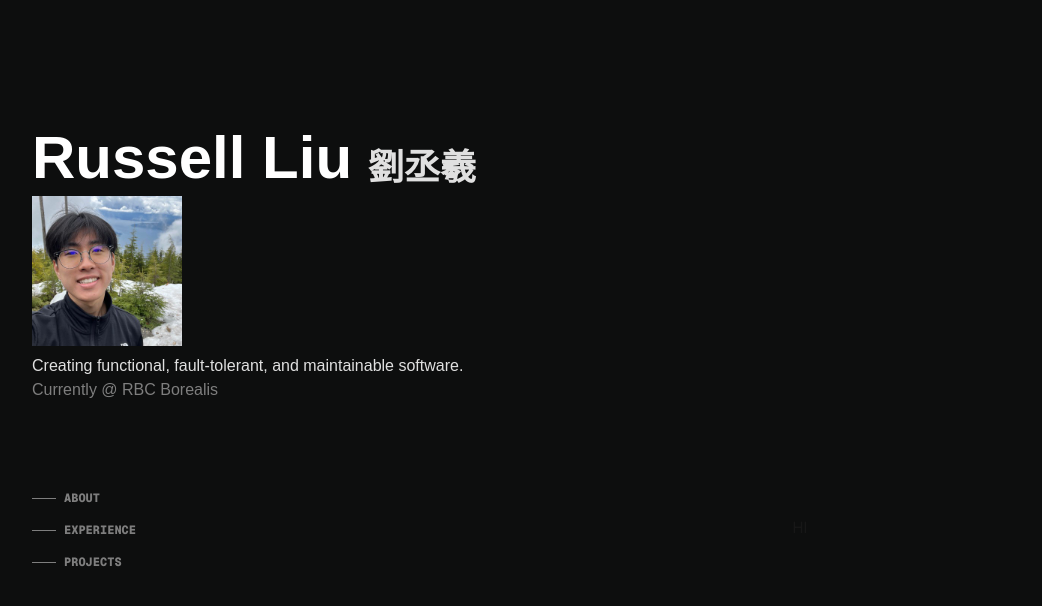
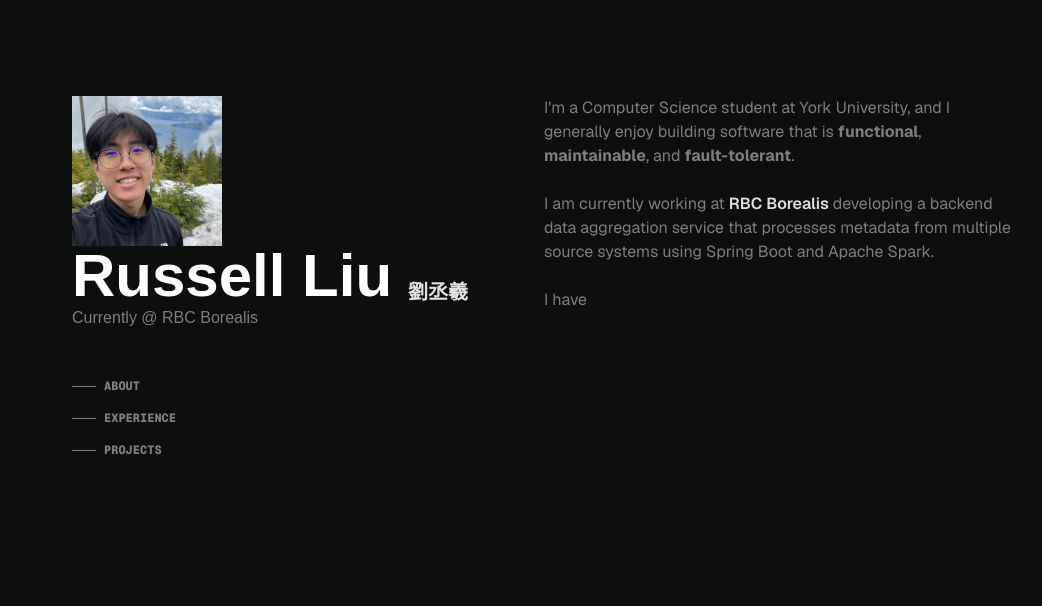
Before and after one commit to russl8/portfolio_v2, a Next.js app: page / in a window 1280 px wide. Shown: the top 606 px of the page, without its empty margins (96-1138 px from the left). Built offline with nearby package versions, Linux system fonts and the light colour scheme.

Commit message:
modularized about+intro

```diff
--- a/app/layout.tsx
+++ b/app/layout.tsx
@@ -28,7 +28,7 @@ export default function RootLayout({
       <body
         className={`${geistSans.variable} ${geistMono.variable} antialiased`}
       >
-        <div className="flex flex-col md:flex-row h-screen max-w-screen-lg mx-auto my-32">
+        <div className="flex flex-col lg:flex-row h-screen max-w-screen-lg mx-auto my-24 px-10">
           <div className="md:flex-1">
             <Navigation />
           </div>
--- a/app/page.tsx
+++ b/app/page.tsx
@@ -1,9 +1,12 @@
+import About from "@/components/about/About";
+import MyLink from "@/components/components/MyLink";
 import Image from "next/image";
+import Link from "next/link";
 
 export default function Home() {
   return (
-    <div className="flex min-h-screen items-center justify-center font-sans dark:bg-black">
-        HI
-    </div>
+  <>
+  <About/>
+  </>
   );
 }
--- a/components/About.tsx
+++ /dev/null
@@ -1,23 +0,0 @@
-import Image from "next/image";
-
-export default function About() {
-  return (
-    <section className="pb-20">
-      <h1 className="font-bold text-4xl flex space-x-4">
-        <span className="text-header text-6xl">Russell Liu</span>
-        <span className="text-4xl text-subheading self-end">劉丞羲</span>
-      </h1>
-      <Image
-        className="my-2"
-        src="/headshot.jpeg"
-        alt="photo of me"
-        width={150}
-        height={150}
-      />
-      <p className="text-body">
-        Creating functional, fault-tolerant, and maintainable software.
-      </p>
-      <p className="text-secondary">Currently @ RBC Borealis</p>
-    </section>
-  );
-}
--- a/components/Navigation.tsx
+++ b/components/Navigation.tsx
@@ -1,39 +1,35 @@
-import About from "./About";
-
+import Intro from "./intro/Intro";
 
 const Navigation = () => {
   return (
     <nav className="text-subtext">
-            <About />
-
-            <div className="flex flex-col">
+      <Intro />
+      <div className="pt-10 hidden lg:flex flex-col">
         <NavLink text="About" />
         <NavLink text="Experience" />
         <NavLink text="Projects" />
       </div>
-
     </nav>
-    )
-}
+  );
+};
 
 type NavLinkProps = {
-    text: String
-}
+  text: String;
+};
 const NavLink = ({ text }: NavLinkProps) => {
   return (
-        <div className="text-secondary flex flex-row items-center group my-2
-            hover:cursor-pointer hover:text-subheading">
+    <div
+      className="text-secondary flex flex-row items-center group my-2
+            hover:cursor-pointer hover:text-subheading"
+    >
       <hr
-                className="
-                    h-px bg-secondary flex-1 mr-2 max-w-6
+        className="h-px bg-secondary flex-1 mr-2 max-w-6
                     group-hover:max-w-12
                     **transition-[width] duration-200 ease-in-out**"
       />
-            <p className="text-xs font-extrabold font-mono">
-                {text.toUpperCase()}
-            </p>
+      <p className="text-xs font-extrabold font-mono">{text.toUpperCase()}</p>
     </div>
-    )
-}
+  );
+};
 
 export default Navigation;
--- /dev/null
+++ b/components/about/About.tsx
@@ -0,0 +1,29 @@
+import MyLink from "../components/MyLink";
+
+const About = () => {
+  return (
+    <section className="">
+      <div className="min-h-screen font-sans text-secondary">
+        <p>
+          I'm a Computer Science student at York University, and I generally
+          enjoy building software that is <b>functional</b>, <b>maintainable</b>
+          , and <b>fault-tolerant</b>.
+        </p>
+        <br></br>
+        <p>
+          I am currently working at{" "}
+          <MyLink
+            text="RBC Borealis"
+            url="https://rbcborealis.com/applications/lumina-platform/"
+          />{" "}
+          developing a backend data aggregation service that processes metadata
+          from multiple source systems using Spring Boot and Apache Spark.
+        </p>
+        <br></br>
+        <p>I have</p>
+      </div>
+    </section>
+  );
+};
+
+export default About;
--- /dev/null
+++ b/components/components/Headshot.tsx
@@ -0,0 +1,17 @@
+import Image from "next/image";
+
+export default function Headshot({size}:{size:number}) {
+  return (
+    <div
+    className="relative"
+    style={{ width: size, height: size }}
+>
+      <Image
+        src="/headshot.jpeg"
+        alt="photo of me"
+        fill
+        style={{ objectFit: "cover" }}
+      />
+    </div>
+  );
+}
--- /dev/null
+++ b/components/components/MyLink.tsx
@@ -0,0 +1,16 @@
+import Link from "next/link";
+
+const MyLink = ({ text, url }: { text: string; url: string }) => {
+  return (
+    <Link
+      href={url}
+      className="text-subheading font-semibold hover:text-accent transition-colors duration-150"
+      target="_blank"
+      rel="noopener noreferrer"
+    >
+     {text}
+    </Link>
+  );
+};
+
+export default MyLink;
--- /dev/null
+++ b/components/intro/Intro.tsx
@@ -0,0 +1,12 @@
+import Image from "next/image";
+import IntroMobile from "./IntroMobile";
+import IntroDesktop from "./IntroDesktop";
+
+export default function Intro() {
+  return (
+    <section className="">
+      <IntroMobile />
+      <IntroDesktop />
+    </section>
+  );
+}
--- /dev/null
+++ b/components/intro/IntroDesktop.tsx
@@ -0,0 +1,16 @@
+import Headshot from "../components/Headshot";
+
+export default function IntroDesktop() {
+  return (
+    <div className="hidden lg:block">
+      <Headshot size={150} />
+
+      <h1 className="font-bold flex space-x-4">
+        <span className="text-header text-4xl xl:text-6xl">Russell Liu</span>
+        <span className="text-subheading xl:text-xl self-end">劉丞羲</span>
+      </h1>
+
+      <p className="text-secondary">Currently @ RBC Borealis</p>
+    </div>
+  );
+}
--- /dev/null
+++ b/components/intro/IntroMobile.tsx
@@ -0,0 +1,15 @@
+import Headshot from "../components/Headshot";
+
+export default function IntroMobile() {
+  return (
+    <div className="lg:hidden">
+      <Headshot size={100} />
+
+      <h1 className="font-bold text-2xl flex space-x-4">
+        <p className="text-header text-4xl">Russell Liu</p>
+        <p className="text-subheading xl:text-xl self-end">劉丞羲</p>
+      </h1>
+      <p className="text-secondary">Currently @ RBC Borealis</p>
+    </div>
+  );
+}
```
Lines whose indentation alone changed are shown as unchanged.
